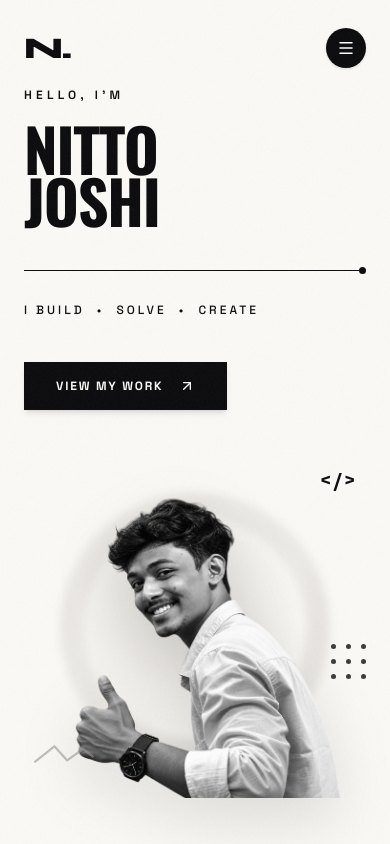
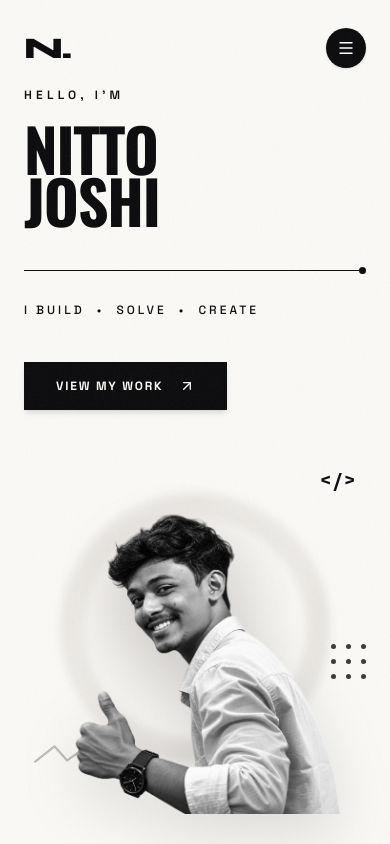
Before and after one commit to Nitto26/Nitto-Joshi, a React (Vite) app: page / in a window 390 px wide. Shown: the top 844 px of the page. Built offline with nearby package versions, Linux system fonts and the light colour scheme; grey boxes are pictures that could not be loaded; a web font is replaced by a local one.

Commit message:
more responsive

```diff
--- a/src/components/sections/About.jsx
+++ b/src/components/sections/About.jsx
@@ -6,7 +6,7 @@ export default function About() {
   return (
     <section
       id="about"
-      className="relative w-full min-h-screen bg-[#EDE6DA] text-[#0C0C0E] border-t border-b border-black/[0.08] select-none flex flex-col justify-between p-4 sm:p-10 lg:p-14 overflow-hidden"
+      className="relative z-10 w-full min-h-screen bg-[#EDE6DA] text-[#0C0C0E] border-t border-b border-black/[0.08] select-none flex flex-col justify-between p-4 sm:p-10 lg:p-14 overflow-hidden"
       style={{
         backgroundColor: '#EDE6DA',
         minHeight: '100vh',
--- a/src/components/sections/Contact.jsx
+++ b/src/components/sections/Contact.jsx
@@ -62,6 +62,22 @@ export default function Contact() {
           }
           100% {
             transform: translateX(100vw);
+          }
+        }
+
+        .walking-stickman-anim {
+          animation: walkLeftToRight 7s linear infinite;
+        }
+
+        @media (min-width: 640px) {
+          .walking-stickman-anim {
+            animation-duration: 11s;
+          }
+        }
+
+        @media (min-width: 1024px) {
+          .walking-stickman-anim {
+            animation-duration: 15s;
           }
         }
       `}</style>
@@ -255,6 +271,7 @@ export default function Contact() {
 
         {/* Larger Walking Stickman Animation aligned precisely at bottom screen edge */}
         <div
+          className="walking-stickman-anim"
           style={{
             position: 'absolute',
             bottom: '0px',
@@ -263,7 +280,6 @@ export default function Contact() {
             height: '98px',
             pointerEvents: 'none',
             zIndex: 30,
-            animation: 'walkLeftToRight 15s linear infinite',
             willChange: 'transform',
           }}
         >
--- a/src/components/sections/Hero.jsx
+++ b/src/components/sections/Hero.jsx
@@ -86,7 +86,7 @@ export default function Hero() {
     <section
       id="hero"
       ref={containerRef}
-      className="relative min-h-screen flex flex-col justify-between pt-20 pb-0 sm:pt-24 sm:pb-12 px-6 sm:px-12 lg:px-24 overflow-hidden bg-[#FAF9F6]"
+      className="relative min-h-screen flex flex-col justify-between pt-20 pb-0 sm:pt-24 sm:pb-12 px-6 sm:px-12 lg:px-24 overflow-visible z-20 bg-[#FAF9F6]"
       style={{
         backgroundColor: '#FAF9F6',
         minHeight: '100vh',
@@ -215,7 +215,7 @@ export default function Hero() {
 
           {/* Cutout PNG Container */}
           <div
-            className={`relative w-full max-w-[290px] xs:max-w-[340px] sm:max-w-[460px] lg:max-w-[540px] flex items-end justify-center cursor-pointer select-none transition-transform duration-300 z-10 ${
+            className={`relative w-full max-w-[290px] xs:max-w-[340px] sm:max-w-[460px] lg:max-w-[540px] flex items-end justify-center cursor-pointer select-none transition-transform duration-300 z-30 translate-y-4 sm:translate-y-0 ${
               isHit ? 'shake-active' : ''
             }`}
             style={{
```
